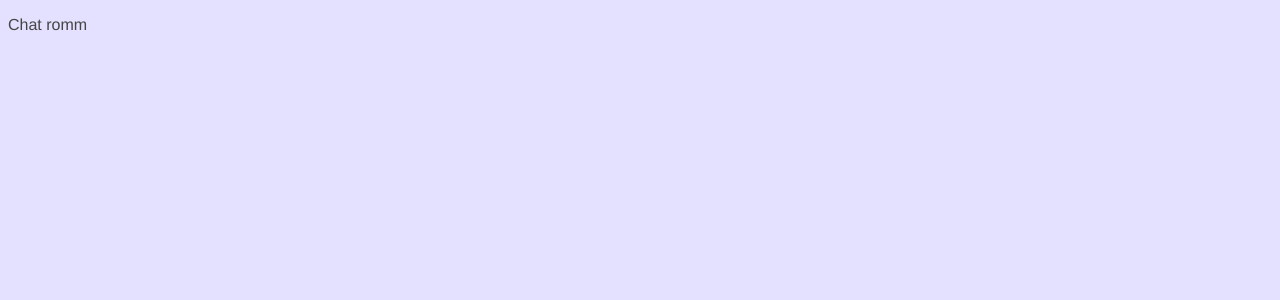
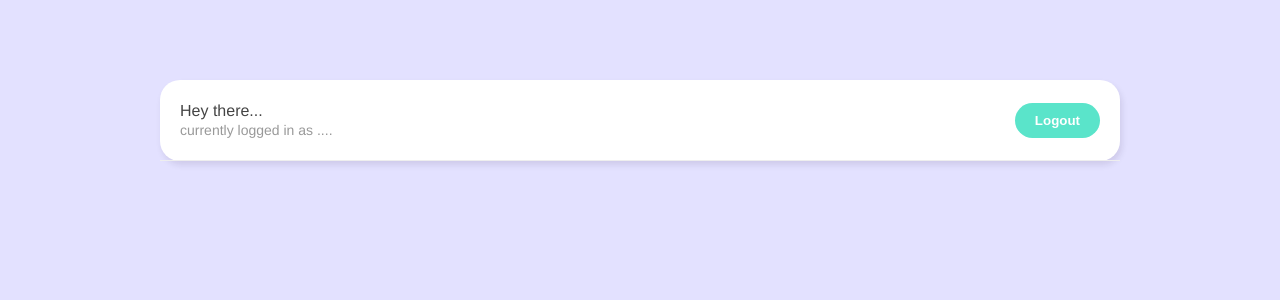
Before and after one commit to GideonOdiokine/chat-application, a Vue app: page /chatroom in a window 1280 px wide. Shown: the top 300 px of the page. Built offline with nearby package versions, Linux system fonts and the light colour scheme.

Commit message:
added Navbar component

```diff
--- /dev/null
+++ b/src/components/Navbar.vue
@@ -0,0 +1,32 @@
+<template>
+  <nav>
+    <div>
+      <p>Hey there...</p>
+      <p class="email">currently logged in as ....</p>
+    </div>
+    <button>Logout</button>
+  </nav>
+</template>
+
+<script>
+export default {};
+</script>
+
+<style>
+nav {
+  padding: 20px;
+  border-bottom: 1px solid #eee;
+  display: flex;
+  justify-content: space-between;
+  align-items: center;
+}
+nav p {
+  margin: 2px auto;
+  font-size: 16px;
+  color: #444;
+}
+nav p.email {
+  font-size: 14px;
+  color: #999;
+}
+</style>
--- a/src/views/Chatroom.vue
+++ b/src/views/Chatroom.vue
@@ -1,9 +1,13 @@
 <template>
-  <p>Chat romm</p>
+  <div class="container"><Navbar /></div>
+  <!-- <p>Chat romm</p> -->
 </template>
 
 <script>
-export default {};
+import Navbar from "../components/Navbar.vue";
+export default {
+  components: { Navbar },
+};
 </script>
 
 <style></style>
```
Also changed, not shown: src/views/Welcome.vue (+7 -7 lines), src/components/SignUp.vue (line endings or trailing spaces).
